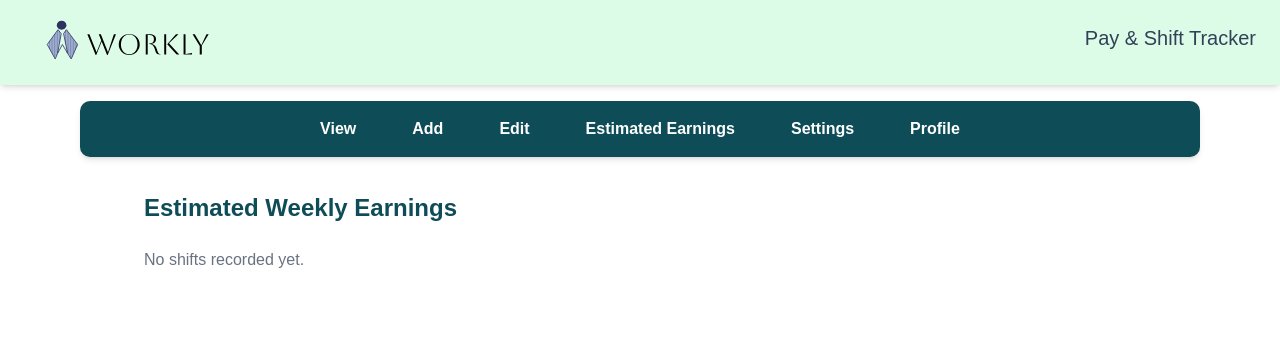
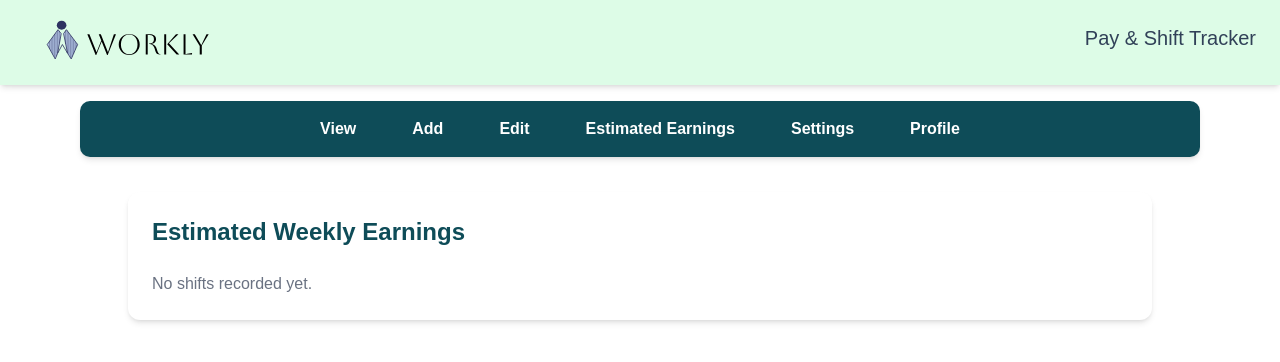
Before and after one commit to ZainabTameem/work-shift-pay-tracker, a Next.js app in the folder work-shift-pay-tracker/: page /earnings in a window 1280 px wide. Shown: the top 362 px of the page. Built offline with nearby package versions, Linux system fonts and the light colour scheme; no server answers.

Commit message:
Update EstimatedEarningsForm.js

```diff
--- a/work-shift-pay-tracker/app/components/EstimatedEarningsComponents/EstimatedEarningsForm.js
+++ b/work-shift-pay-tracker/app/components/EstimatedEarningsComponents/EstimatedEarningsForm.js
@@ -94,7 +94,7 @@ export default function EstimatedEarningsForm() {
   }, [shifts]);
 
   return (
-    <div className="max-w-5xl mx-auto mt-10 px-4 pb-16">
+    <div className="max-w-5xl mx-auto mt-10 bg-white p-6 rounded-xl shadow-md dark:bg-gray-800">
       <h1 className="text-2xl font-bold text-[#0E4C58] mb-6 dark:text-gray-300">
         Estimated Weekly Earnings
       </h1>
@@ -105,7 +105,6 @@ export default function EstimatedEarningsForm() {
         <div className="grid grid-cols-1 md:grid-cols-2 gap-8 ">
           {weeks.map((week, index) => {
             const weekKey = `week-${index}`;
-
             const regularPay = week.regular * hourlyWage;
             const overtimePay = week.overtime * overtimeWage;
             const total = regularPay + overtimePay;
@@ -116,35 +115,29 @@ export default function EstimatedEarningsForm() {
                 className="bg-[#F1FAF8] p-5 rounded-xl shadow-md border  dark:bg-gray-500 dark:border-gray-500"
               >
                 <h3 className="font-semibold text-lg mb-2">{week.weekLabel}</h3>
-
                 <p>Regular Hours: <strong>{week.regular.toFixed(1)}</strong></p>
                 <p>Overtime Hours: <strong>{week.overtime.toFixed(1)}</strong></p>
-
                 <button
                   onClick={() =>
                     setExpandedWeek(expandedWeek === weekKey ? null : weekKey)
                   }
-                  className="mt-4 px-4 py-2 bg-[#0E4C58] text-white rounded-full hover:bg-gray-400 transition hover:text-[#0E4C58] dark:text-white dark:border-[#0E4C58] dark:hover:bg-gray-400 dark:hover:text-[#0E4C58]"
+                  className="mt-4 px-4 py-2 bg-[#0E4C58] text-white rounded-full hover:bg-gray-400 transition hover:text-[#0E4C58] dark:text-white dark:border-[#0E4C58] dark:hover:bg-gray-300 dark:hover:text-[#0E4C58]"
                 >
                   {expandedWeek === weekKey
                     ? "Hide Earnings"
                     : "Calculate Earnings"}
                 </button>
-
                 {expandedWeek === weekKey && (
                   <div className="mt-4 bg-white p-4 rounded-lg border dark:bg-gray-800 dark:border-gray-800">
                     <p>
                       Regular: {week.regular.toFixed(1)} × ${hourlyWage} =
                       <strong> ${regularPay.toFixed(2)}</strong>
                     </p>
-
                     <p>
                       Overtime: {week.overtime.toFixed(1)} × ${overtimeWage} =
                       <strong> ${overtimePay.toFixed(2)}</strong>
                     </p>
-
                     <hr className="my-2" />
-
                     <p className="text-lg font-bold">
                       Total: ${total.toFixed(2)}
                     </p>
```
